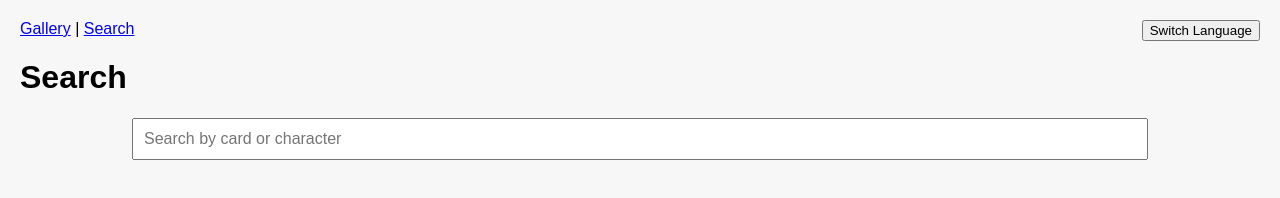
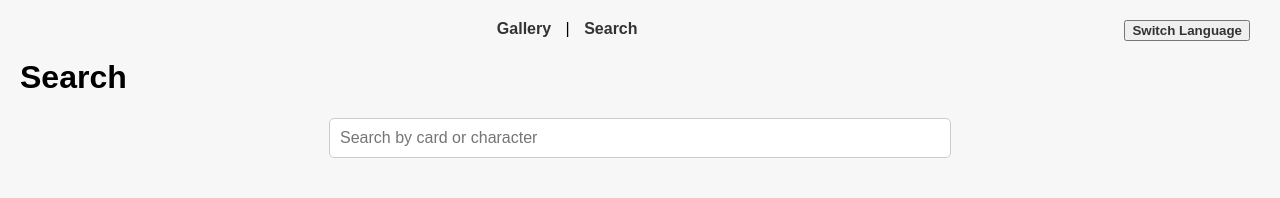
Before and after one commit to bbogamn/Rusty-Tarot, a plain HTML site: page search.html in a window 1280 px wide. Drawn offline with Linux system fonts and the light colour scheme.

Commit message:
Add files via upload

```diff
--- a/css/style.css
+++ b/css/style.css
@@ -4,9 +4,19 @@ body {
     margin: 20px;
     background-color: #f7f7f7;
 }
+
 header nav {
     margin-bottom: 20px;
+    text-align: center;
 }
+
+header nav a, header nav button {
+    margin: 0 10px;
+    text-decoration: none;
+    font-weight: bold;
+    color: #333;
+}
+
 .card-box {
     display: block;
     width: 180px;
@@ -18,24 +28,40 @@ header nav {
     text-align: center;
     text-decoration: none;
     color: black;
+    transition: transform 0.2s ease;
 }
+.card-box:hover {
+    transform: scale(1.05);
+}
+
 .card-box img {
     width: 100%;
     height: auto;
     border-radius: 6px;
 }
+
 .gallery-grid {
     display: flex;
     flex-wrap: wrap;
     justify-content: center;
     gap: 16px;
 }
+
 input[type="text"] {
-    width: 80%;
+    width: 90%;
+    max-width: 600px;
     padding: 10px;
     font-size: 1rem;
     margin-bottom: 20px;
     display: block;
     margin-left: auto;
     margin-right: auto;
+    border: 1px solid #ccc;
+    border-radius: 5px;
 }
+
+@media screen and (max-width: 600px) {
+    .card-box {
+        width: 90%;
+    }
+}
```
